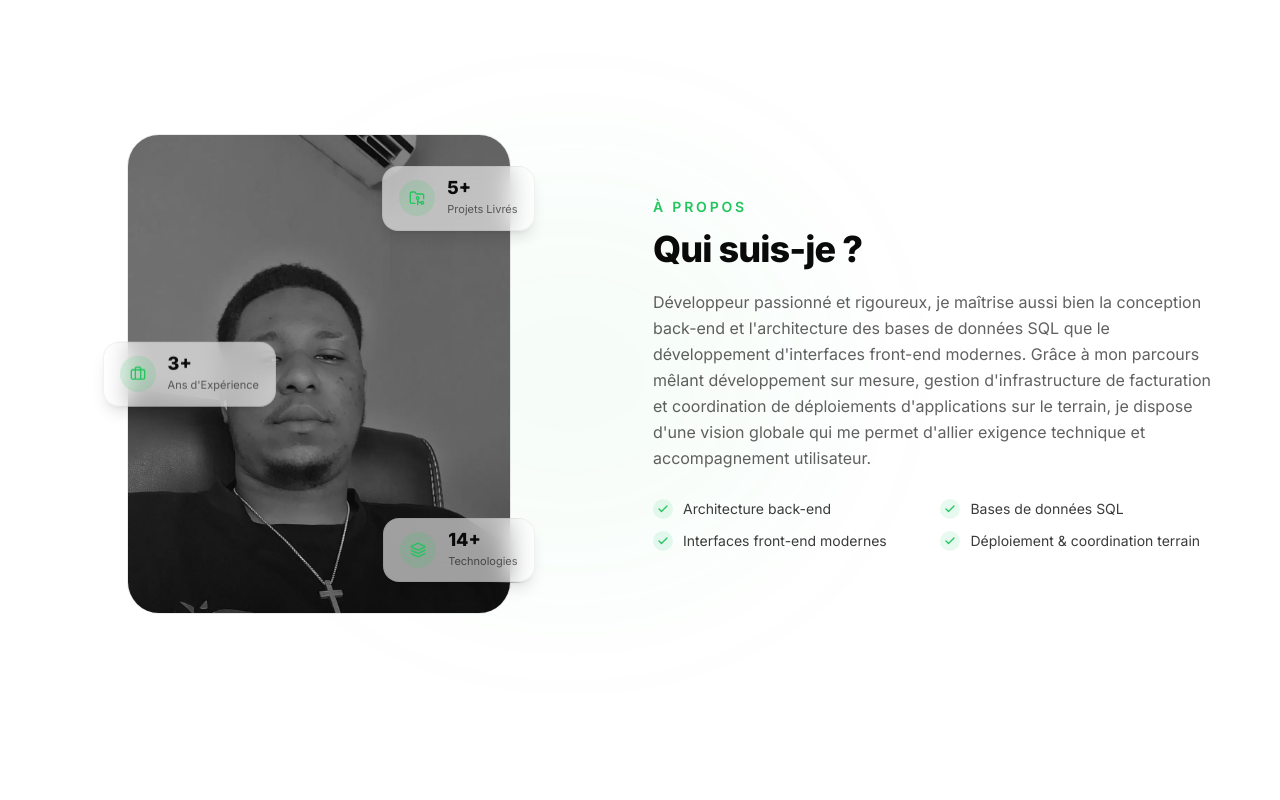
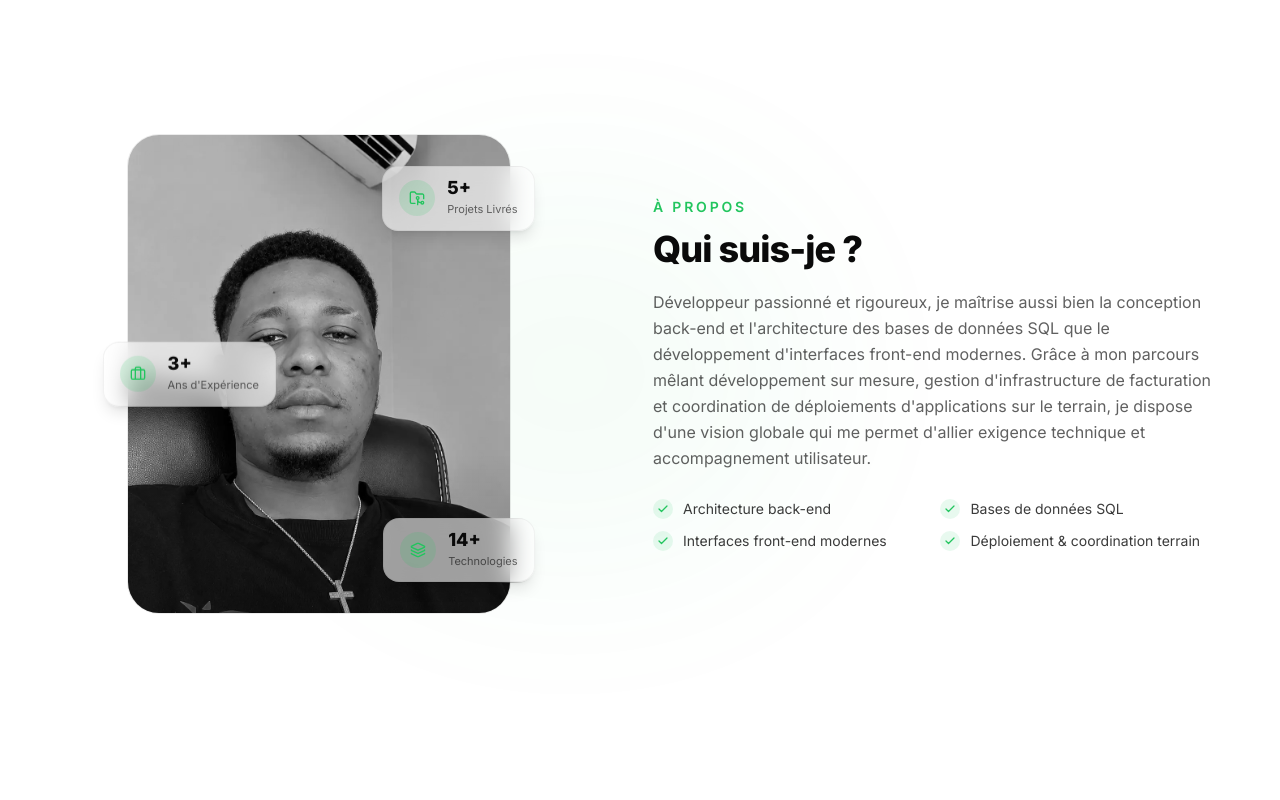
Before and after one commit to MarceloKld/portfolio-marcelo-kalonji, a Next.js app: page / in a window 1280 px wide. Shown: the part 5260-6060 px from the top of the page. Built offline with nearby package versions, Linux system fonts and the light colour scheme; no server answers.

Commit message:
photo tres tokoss

```diff
--- a/src/components/sections/About.tsx
+++ b/src/components/sections/About.tsx
@@ -45,7 +45,7 @@ export function About() {
                 style={{ borderColor: "var(--border-color)" }}
               >
                 <Image
-                  src="/images/profile/marcelo3.webp"
+                  src="/images/profile/marcelo5.webp"
                   alt="Marcelo Kalonji Kashala en présentation"
                   fill
                   className="object-cover grayscale transition-all duration-700 group-hover:grayscale-0 group-hover:scale-105"
```
Also changed, not shown: public/images/profile/marcelo3.webp (deleted), public/images/profile/marcelo5.webp (added).
